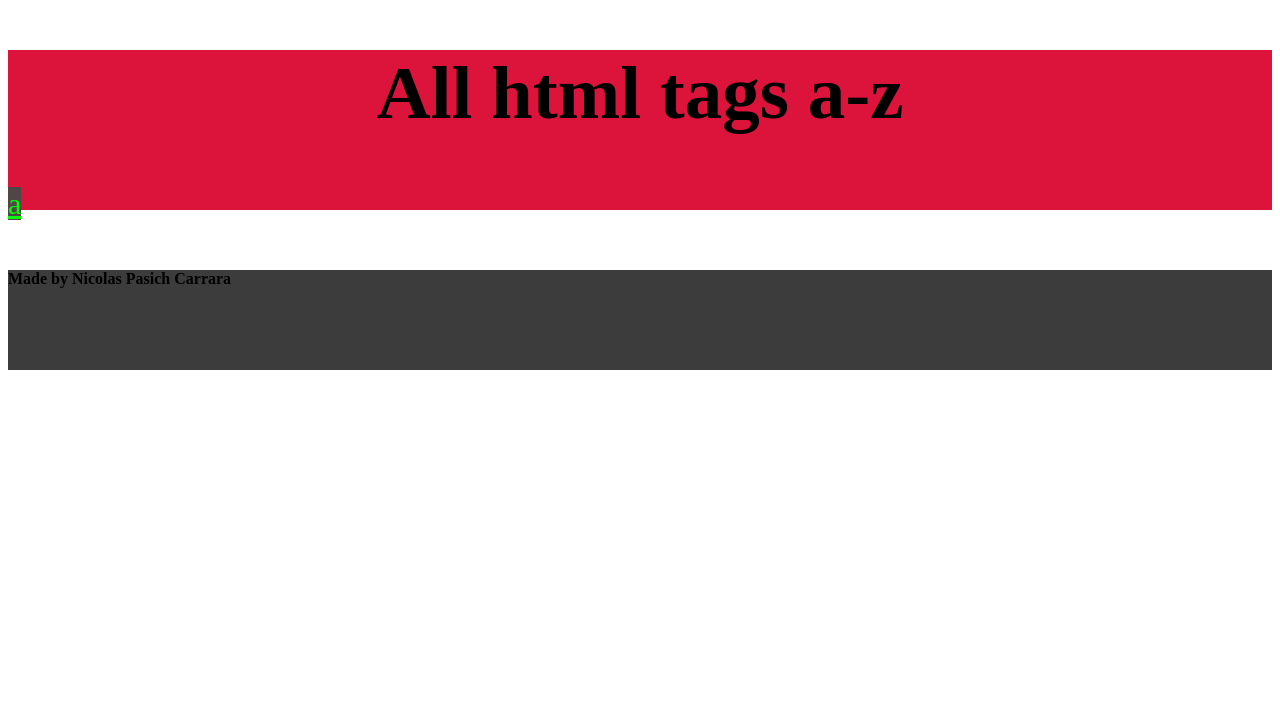
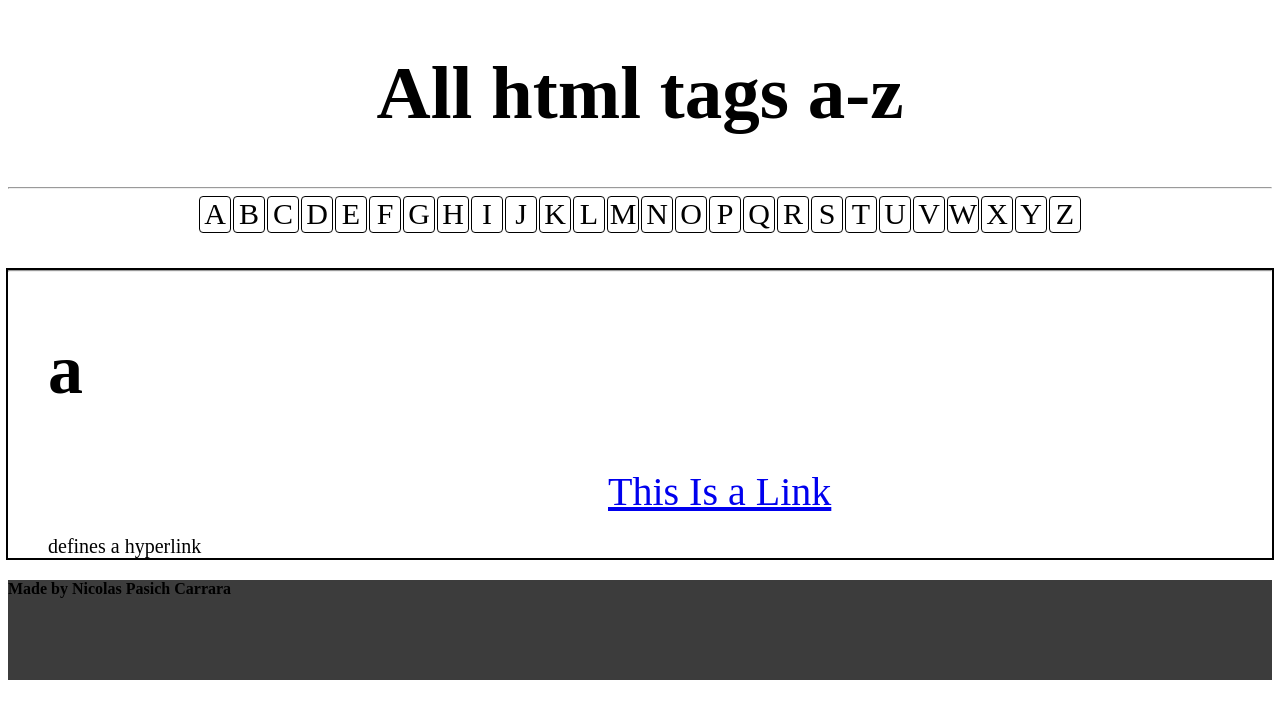
Before and after one commit to Nicolas-Pasich-Carrara/All-HTML-Tags-a-z, a plain HTML site: page index.html in a window 1280 px wide. Drawn offline with Linux system fonts and the light colour scheme.

Commit message:
add a tag

```diff
--- a/index.html
+++ b/index.html
@@ -10,9 +10,40 @@
 <body>
     <header>
         <h1>All html tags a-z</h1>
-        <a class="alphabet" href="index.html">a</a>
+        <hr>
+        <a class="alphabet" href="index.html">A</a>
+        <a class="alphabet" href="index.html">B</a>
+        <a class="alphabet" href="index.html">C</a>
+        <a class="alphabet" href="index.html">D</a>
+        <a class="alphabet" href="index.html">E</a>
+        <a class="alphabet" href="index.html">F</a>
+        <a class="alphabet" href="index.html">G</a>
+        <a class="alphabet" href="index.html">H</a>
+        <a class="alphabet" href="index.html">I</a>
+        <a class="alphabet" href="index.html">J</a>
+        <a class="alphabet" href="index.html">K</a>
+        <a class="alphabet" href="index.html">L</a>
+        <a class="alphabet" href="index.html">M</a>
+        <a class="alphabet" href="index.html">N</a>
+        <a class="alphabet" href="index.html">O</a>
+        <a class="alphabet" href="index.html">P</a>
+        <a class="alphabet" href="index.html">Q</a>
+        <a class="alphabet" href="index.html">R</a>
+        <a class="alphabet" href="index.html">S</a>
+        <a class="alphabet" href="index.html">T</a>
+        <a class="alphabet" href="index.html">U</a>
+        <a class="alphabet" href="index.html">V</a>
+        <a class="alphabet" href="index.html">W</a>
+        <a class="alphabet" href="index.html">X</a>
+        <a class="alphabet" href="index.html">Y</a>
+        <a class="alphabet" href="index.html">Z</a>
     </header>
-
+    <div class="atag">
+    <hr>
+    <h2>a</h2>
+    <a class="demonstration" href="index.html">This Is a Link</a>
+    <p>defines a hyperlink</p>
+    </div>
     <footer>
         <h4>Made by Nicolas Pasich Carrara</h4>
     </footer>
--- a/style.css
+++ b/style.css
@@ -1,8 +1,8 @@
 header {
     width: 100%;
     height: 160px;
-    background-color: crimson;
     margin-bottom: 60px;
+    text-align: center;
 }
 h1 {
     text-align: center;
@@ -17,7 +17,36 @@ footer{
 
 .alphabet {
     font-size: 30px;
-    background-color: rgb(80,70,70);
-    color: rgb(0,255,0);
+    background-color: rgb(255,255,255);
+    color: rgb(0,0,0);
     box-align: center;
+    outline: 1px solid #000;
+    text-align: center;
+    text-decoration: none;
+    border-radius: 3px;
+    display: inline-block;
+    width: 30px;
+    height: 35px;
 }
+
+h2{
+    font-size: 70px;
+    margin-left: 40px;
+}
+
+p{
+    font-weight: 500;
+    font-size: 20px;
+    margin-left: 40px;
+}
+
+.atag{
+    outline: 2px solid;
+    width: 100%;
+    text-align: auto;
+}
+
+.demonstration{
+    margin-left: 600px;
+    font-size: 40px;
+}
```
